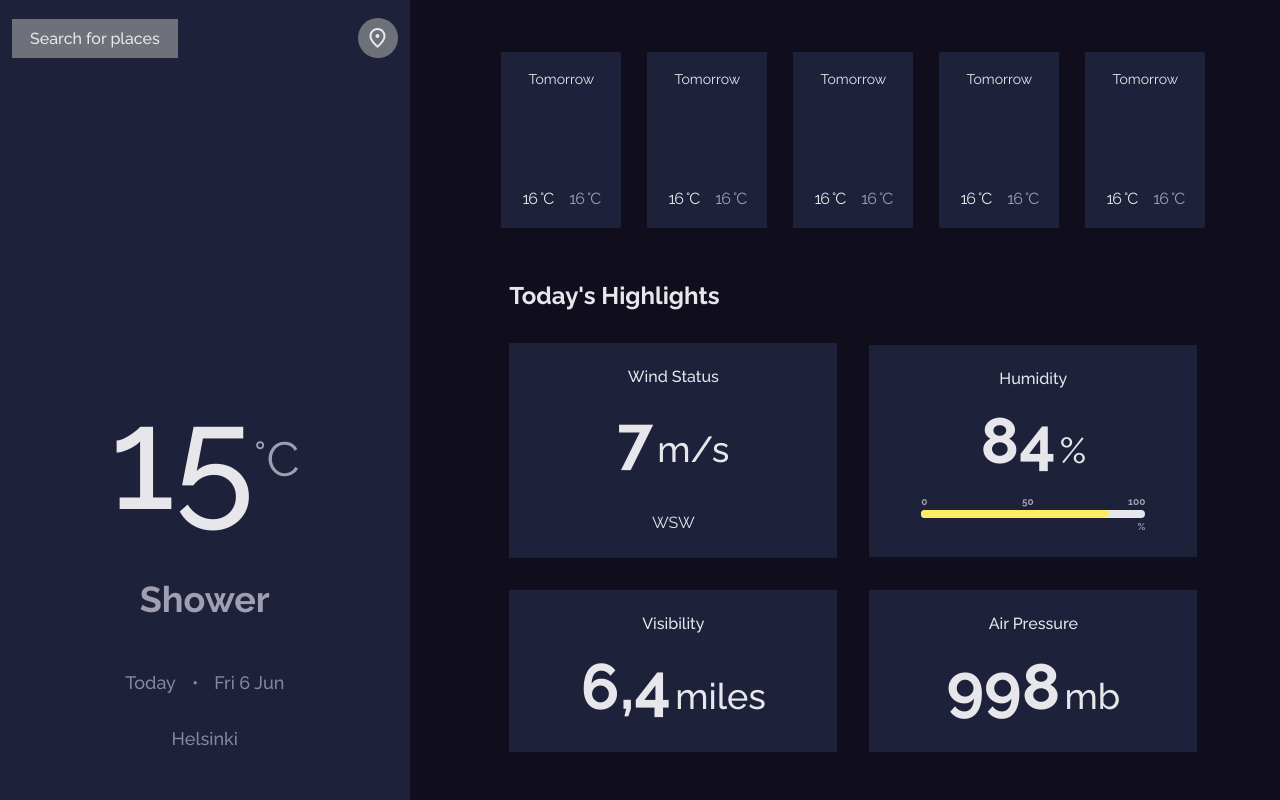
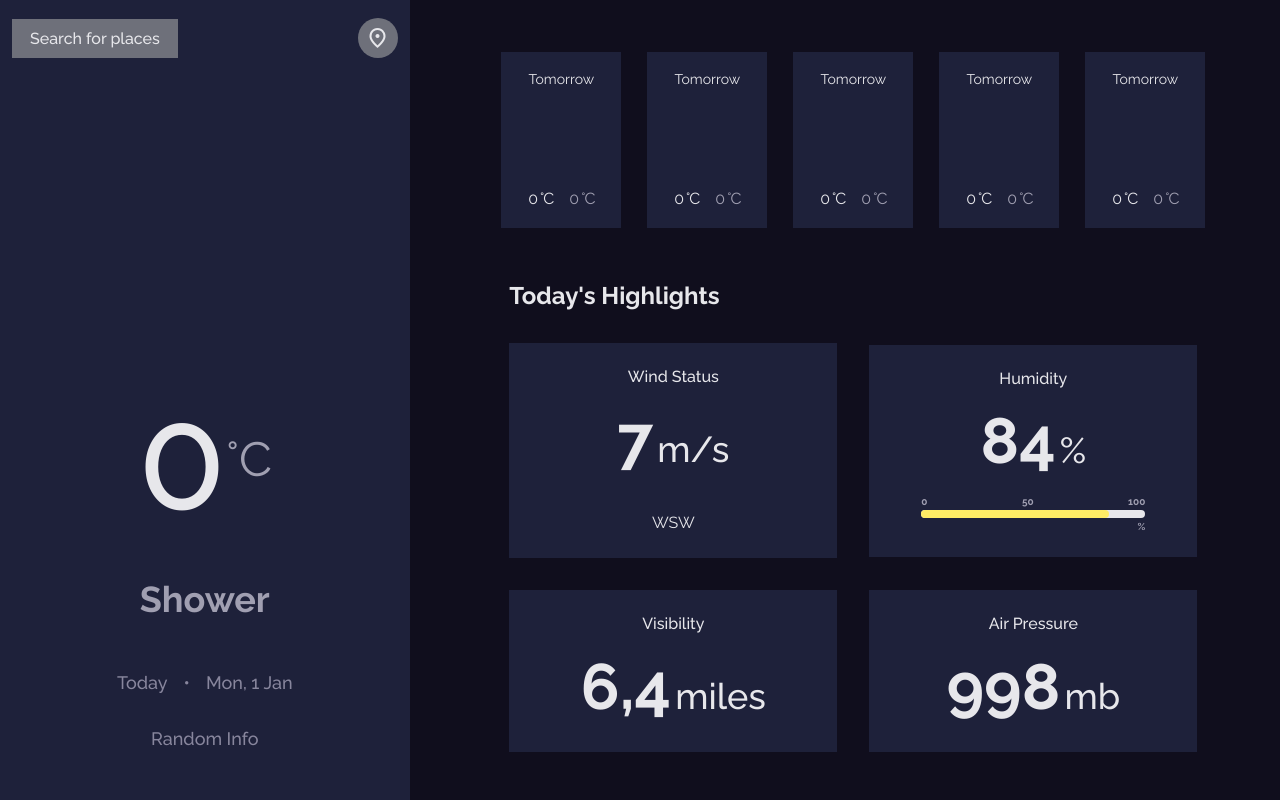
Before and after one commit to peter-abah/weather-app, a website built with webpack: page src/index.html in a window 1280 px wide. Built offline with nearby package versions, Linux system fonts and the light colour scheme; files whose address does not match are found by name; what pubsub-js would draw is missing.

Commit message:
change some of the default values in index.html

```diff
--- a/src/index.html
+++ b/src/index.html
@@ -28,13 +28,15 @@
         <p id="error-message" class="error-message"></p>
         <div class="weather-img weather-img--large weather-img--shower" id="today-weather-img"></div>
         <p class="main-weather-info__temp">
-          <span class="main-weather-info__temp__value" id="today-temp-value">15</span>
+          <span class="main-weather-info__temp__value" id="today-temp-value">0</span>
           <span class="main-weather-info__temp__unit">°C</span>
         </p>
 
         <p class="main-weather-info__description" id="today-description">Shower</p>
-        <p class="main-weather-info__date"><span>Today</span> • <span id="today-date">Fri 6 Jun</span></p>
-        <p class="main-weather-info__location" id="today-location">Helsinki</p>
+        <p class="main-weather-info__date">
+          <span>Today</span> • <span id="today-date">Mon, 1 Jan</span>
+        </p>
+        <p class="main-weather-info__location" id="today-location">Random Info</p>
       </div>
     </main>
 
@@ -62,11 +64,11 @@
         <div class="weather-img weather-img--light-rain"></div>
         <p class="forecast__card__temp">
           <span class="forecast__card__temp--high">
-            <span class="forecast__card__temp__value">16</span>
+            <span class="forecast__card__temp__value">0</span>
             <span class="forecast__card__temp__unit">°C</span>
           </span>
           <span class="forecast__card__temp--low">
-            <span class="forecast__card__temp__value">16</span>
+            <span class="forecast__card__temp__value">0</span>
             <span class="forecast__card__temp__unit">°C</span>
           </span>
         </p>
@@ -77,11 +79,11 @@
         <div class="weather-img weather-img--light-rain"></div>
         <p class="forecast__card__temp">
           <span class="forecast__card__temp--high">
-            <span class="forecast__card__temp__value">16</span>
+            <span class="forecast__card__temp__value">0</span>
             <span class="forecast__card__temp__unit">°C</span>
           </span>
           <span class="forecast__card__temp--low">
-            <span class="forecast__card__temp__value">16</span>
+            <span class="forecast__card__temp__value">0</span>
             <span class="forecast__card__temp__unit">°C</span>
           </span>
         </p>
@@ -92,11 +94,11 @@
         <div class="weather-img weather-img--light-rain"></div>
         <p class="forecast__card__temp">
           <span class="forecast__card__temp--high">
-            <span class="forecast__card__temp__value">16</span>
+            <span class="forecast__card__temp__value">0</span>
             <span class="forecast__card__temp__unit">°C</span>
           </span>
           <span class="forecast__card__temp--low">
-            <span class="forecast__card__temp__value">16</span>
+            <span class="forecast__card__temp__value">0</span>
             <span class="forecast__card__temp__unit">°C</span>
           </span>
         </p>
@@ -107,11 +109,11 @@
         <div class="weather-img weather-img--light-rain"></div>
         <p class="forecast__card__temp">
           <span class="forecast__card__temp--high">
-            <span class="forecast__card__temp__value">16</span>
+            <span class="forecast__card__temp__value">0</span>
             <span class="forecast__card__temp__unit">°C</span>
           </span>
           <span class="forecast__card__temp--low">
-            <span class="forecast__card__temp__value">16</span>
+            <span class="forecast__card__temp__value">0</span>
             <span class="forecast__card__temp__unit">°C</span>
           </span>
         </p>
@@ -122,11 +124,11 @@
         <div class="weather-img weather-img--light-rain"></div>
         <p class="forecast__card__temp">
           <span class="forecast__card__temp--high">
-            <span class="forecast__card__temp__value">16</span>
+            <span class="forecast__card__temp__value">0</span>
             <span class="forecast__card__temp__unit">°C</span>
           </span>
           <span class="forecast__card__temp--low">
-            <span class="forecast__card__temp__value">16</span>
+            <span class="forecast__card__temp__value">0</span>
             <span class="forecast__card__temp__unit">°C</span>
           </span>
         </p>
```
